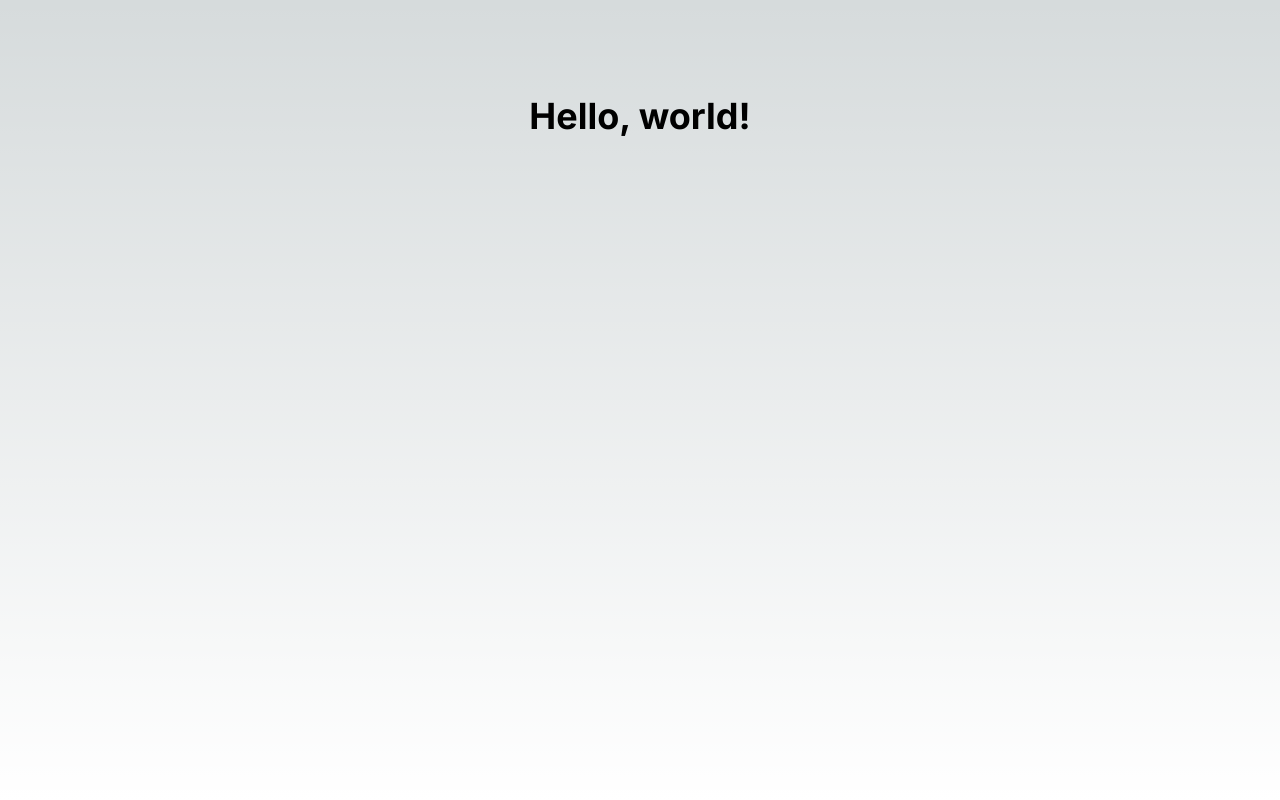
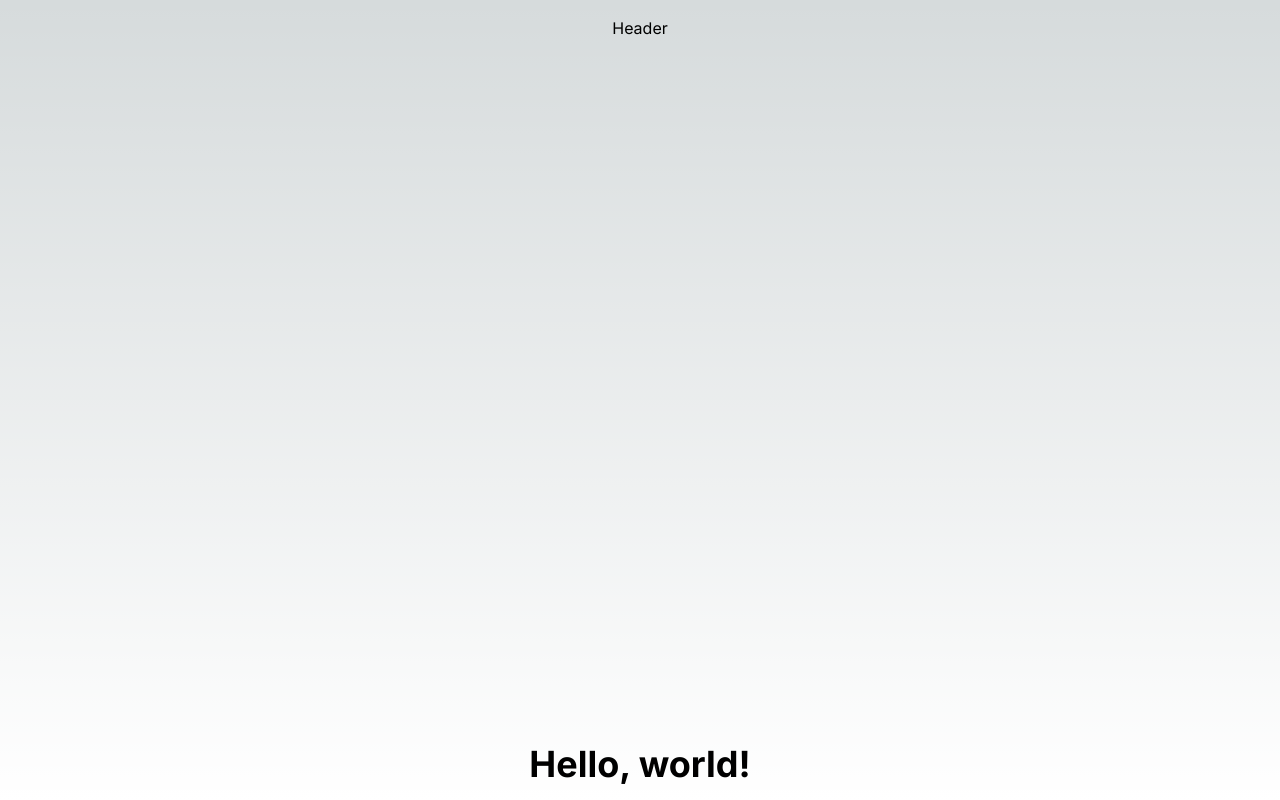
Before and after one commit to dantech99/notasdev-blog, a Next.js app: page / in a window 1280 px wide. Built offline with nearby package versions, Linux system fonts and the light colour scheme.

Commit message:
chore: Update page layout and styling

```diff
--- a/package.json
+++ b/package.json
@@ -1,5 +1,5 @@
 {
-  "name": "danilomsblog",
+  "name": "notasdev",
   "version": "0.1.0",
   "private": true,
   "scripts": {
--- /dev/null
+++ b/src/_components/home/header.tsx
@@ -0,0 +1,9 @@
+
+
+export const Header = () => {
+  return (
+    <header>
+      <h1>Header</h1>
+    </header>
+  );
+}
--- a/src/app/layout.tsx
+++ b/src/app/layout.tsx
@@ -2,11 +2,12 @@ import type { Metadata } from "next";
 import { Inter } from "next/font/google";
 import "./globals.css";
 
+
 const inter = Inter({ subsets: ["latin"] });
 
 export const metadata: Metadata = {
-  title: "Daniloms | Blog",
-  description: "Personal blog of Danilo M. S.",
+  title: "dantech.blog",
+  description: "Comparto articulos sobre tecnologia y desarrollo de software",
 };
 
 export default function RootLayout({
@@ -16,7 +17,11 @@ export default function RootLayout({
 }>) {
   return (
     <html lang="en">
-      <body className={inter.className}  suppressHydrationWarning={true}>{children}</body>
+      <body className={inter.className}  suppressHydrationWarning={true}>
+        <main>
+          {children}
+        </main>
+      </body>
     </html>
   );
 }
--- a/src/app/page.tsx
+++ b/src/app/page.tsx
@@ -1,10 +1,10 @@
-import Image from "next/image";
+import { Header } from "@/_components/home/header";
 
 export default function Home() {
   return (
-    <main className="flex min-h-screen flex-col items-center justify-between p-24">
+    <main className="flex min-h-screen flex-col mx-auto md:max-w-5xl max-w-3xl items-center justify-between p-4 ">
+      <Header />
       <h1 className="text-4xl font-bold">Hello, world!</h1>
-
     </main>
   );
 }
```
Also changed, not shown: src/_components/home/cardArticle.tsx (added, +9 -0 lines), src/_components/home/navbar.tsx (added, +14 -0 lines), src/_components/article/contentArticle.tsx (added), src/_components/article/headerArticle.tsx (added), src/_components/article/socialShare.tsx (added), src/app/articles/[slug]/page.tsx (added).
